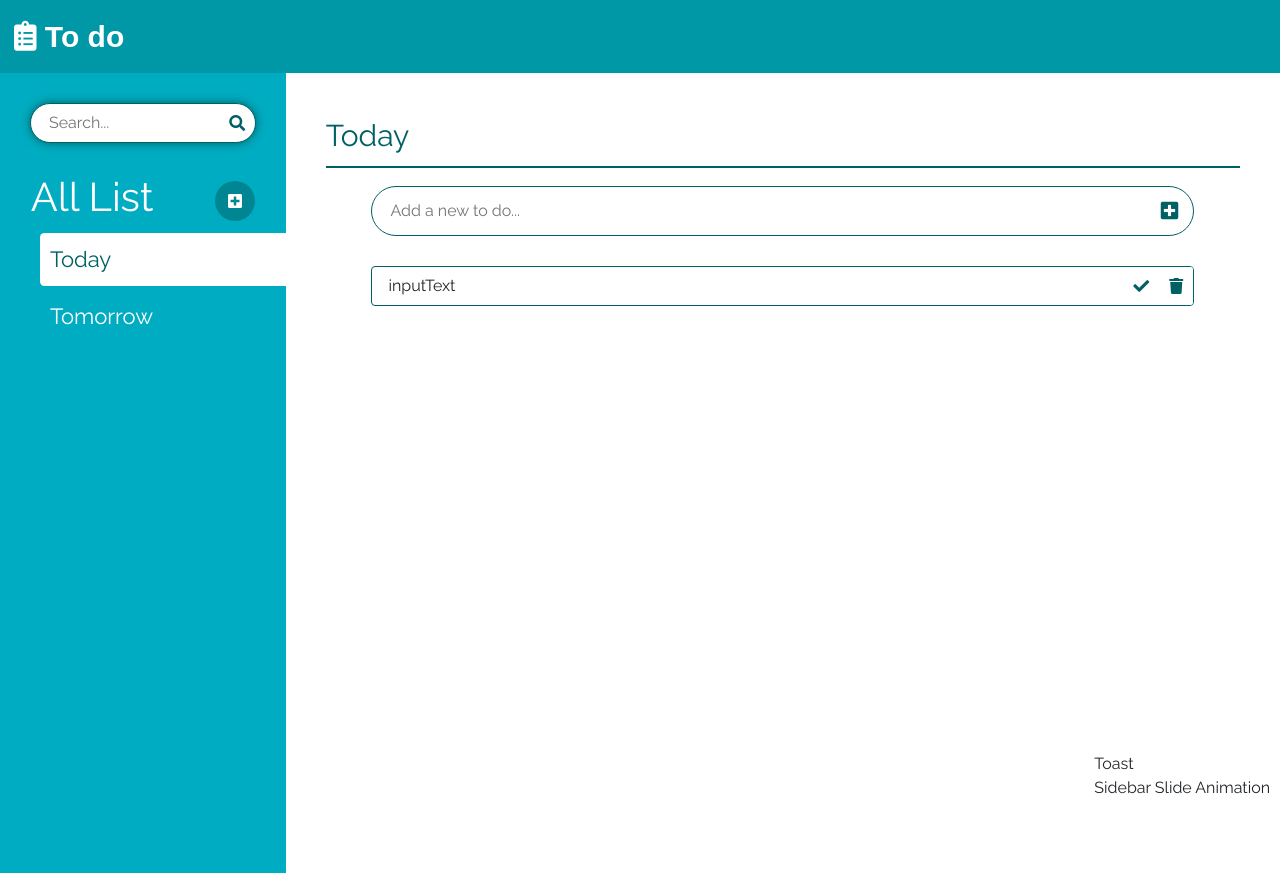
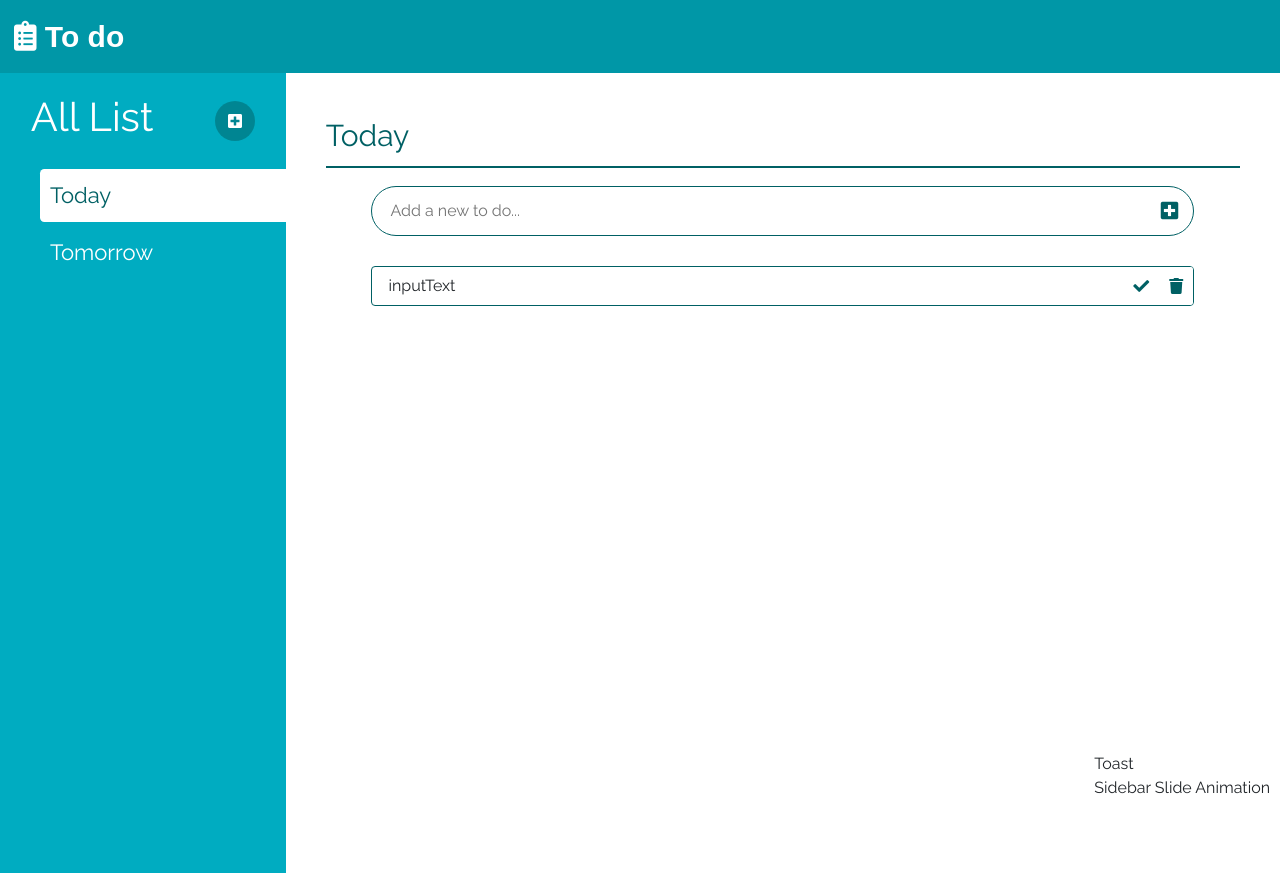
Before and after one commit to ShobhitSagar/To-Do-React-App, a React (Create React App) app: page / in a window 1280 px wide. Built offline with nearby package versions, Linux system fonts and the light colour scheme.

Commit message:
Little UI changes.

```diff
--- a/src/App.js
+++ b/src/App.js
@@ -34,7 +34,6 @@ function App() {
 
 			<section>
 				<Dashboard barClass={barClass} />
-				{/* <ToDoList /> */}
 			</section>
 		</div>
 	);
--- a/src/components/Dashboard.js
+++ b/src/components/Dashboard.js
@@ -64,7 +64,7 @@ function Dashboard({ barClass }) {
 		<section id="dashboard">
 			{/* SIDEBAR */}
 			<section ref={sidebarRef} id="sidebar">
-				<section id="search_section">
+				{/* <section id="search_section">
 					<input
 						id="search-input"
 						type="text"
@@ -73,7 +73,7 @@ function Dashboard({ barClass }) {
 						placeholder="Search..."
 					/>
 					<button className="fas fa-search"></button>
-				</section>
+				</section> */}
 
 				<div id="add_list">
 					<h1>All List</h1>
--- a/src/components/Todo.js
+++ b/src/components/Todo.js
@@ -33,7 +33,7 @@ function Todo({ todo, todoList, setTodoList }) {
 				<button
 					onClick={completeHandler}
 					id="complete-btn"
-					className="fas fa-check"
+					className={`fas fa-${todo.completed ? "times" : "check"}`}
 				></button>
 				<button
 					onClick={deleteHandler}
--- a/src/components/styles/Dashboard.css
+++ b/src/components/styles/Dashboard.css
@@ -57,6 +57,7 @@
 	flex-direction: row;
 	justify-content: space-around;
 	align-items: center;
+	margin: 20px 0px;
 }
 
 #add_list button {
--- a/src/components/styles/Todo.css
+++ b/src/components/styles/Todo.css
@@ -8,7 +8,7 @@
 	width: 90%;
 	height: 40px;
 	border: 1px solid #006064;
-    border-radius: .25em;
+	border-radius: 0.25em;
 }
 
 .todo-item {
@@ -36,7 +36,7 @@
 }
 
 #trash-btn {
-    border-radius: 0 .15em .15em 0;
+	border-radius: 0 0.15em 0.15em 0;
 }
 
 #todo-btns button:hover {
```
Also changed, not shown: src/components/styles/NewTask.css (indentation only). Lines whose indentation alone changed are shown as unchanged.
